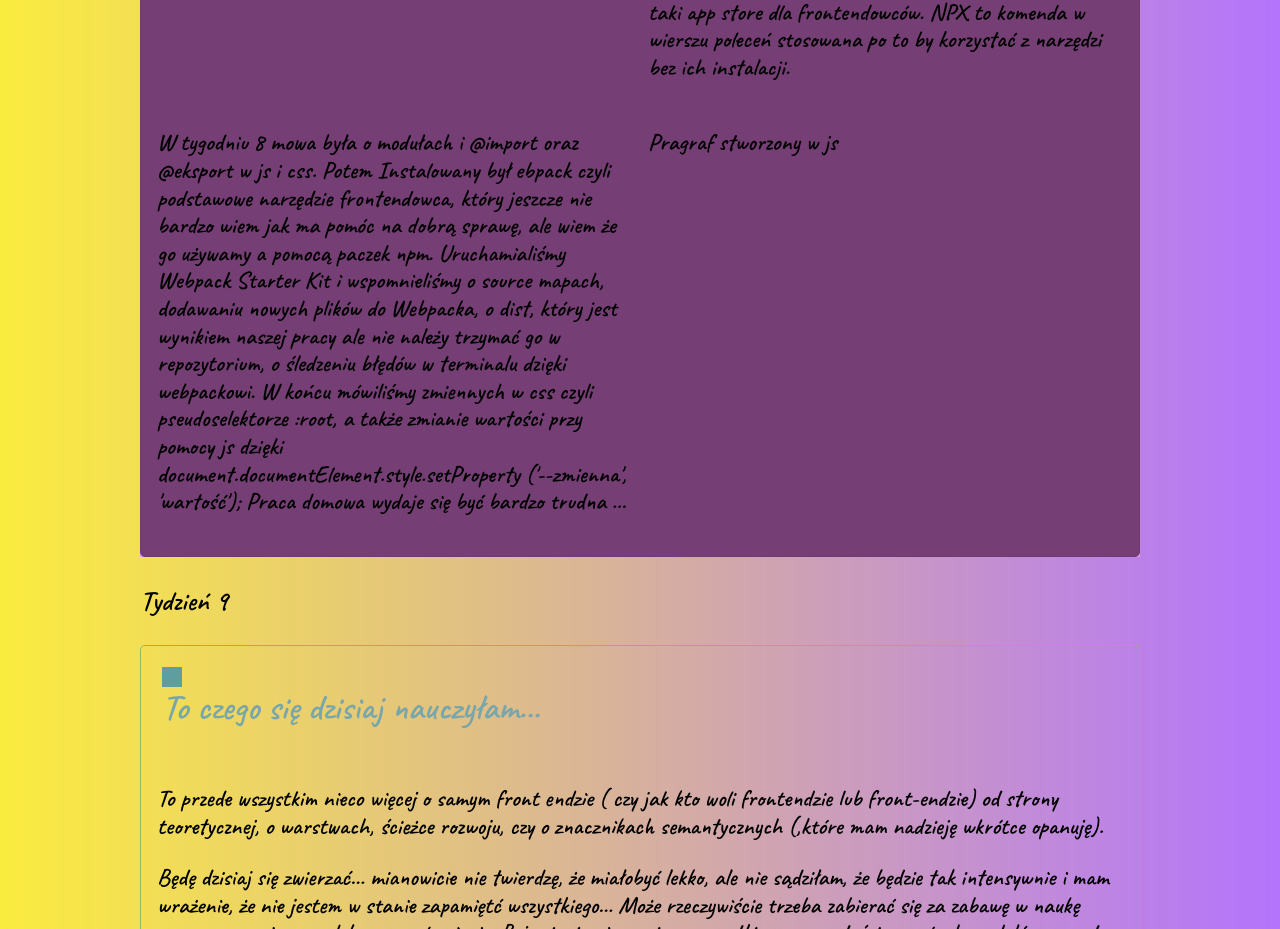
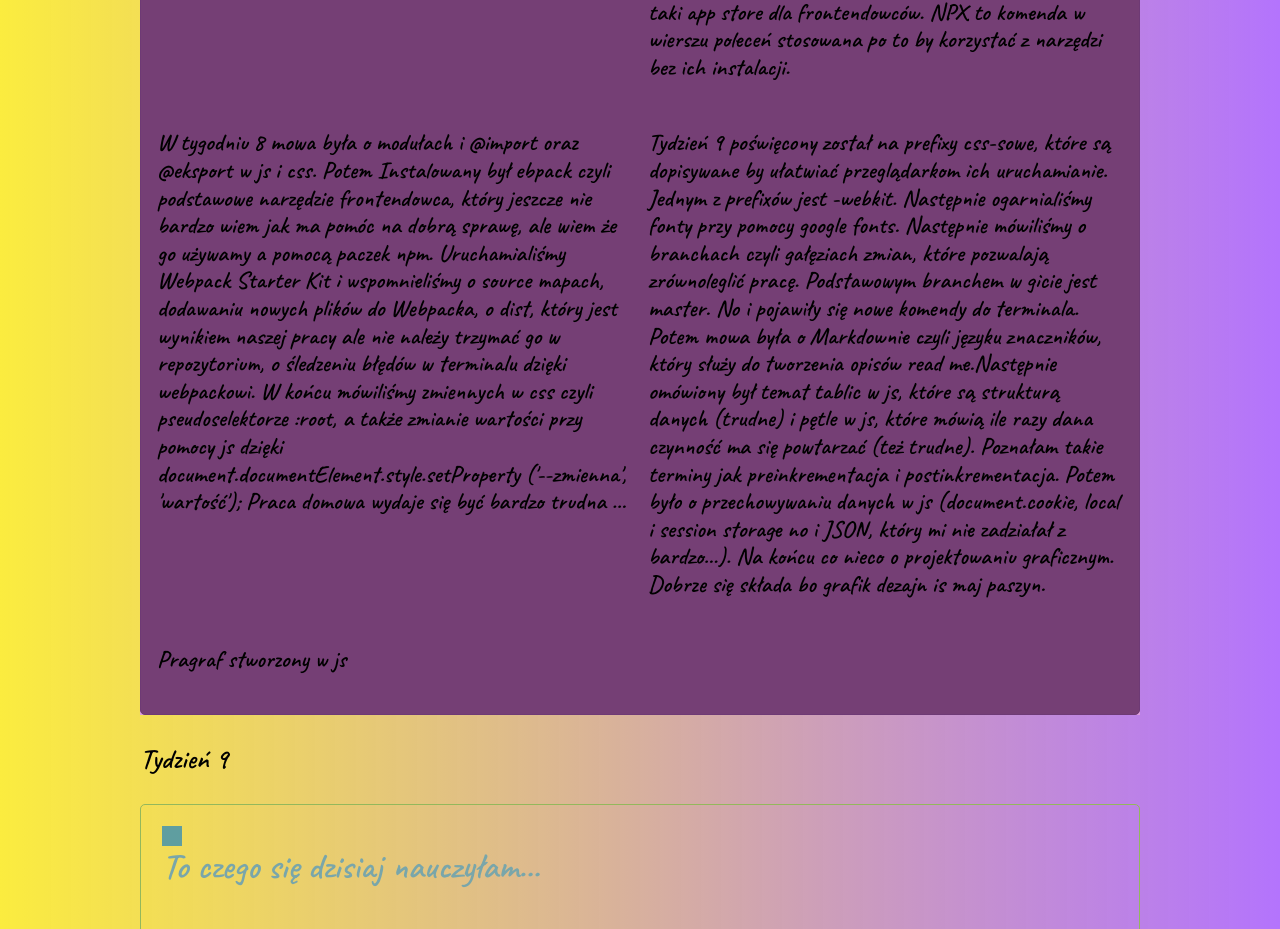
Before and after one commit to Gabriela-Mozer/webpack--test, a website built with webpack: page src/pages/index.html in a window 1280 px wide. Shown: the part 5189-6118 px from the top of the page. Built offline with nearby package versions, Linux system fonts and the light colour scheme.

Commit message:
adding paragraph

```diff
--- a/src/pages/index.html
+++ b/src/pages/index.html
@@ -285,6 +285,10 @@
             <p>W tygodniu 7 zaczęło się od pseudoklas i pseudelementów, z którymi miałam już wcześniej do czynienia (before, after, hover) a także i pseudoklasy,z którymi wcześniej nie miałam styczności (visited, focus, first-child (no może coś tam słyszałam),last-child,not). Następnie pozałam gitignore oraz node js. Pierwsze z nich to specjalny plik do ochrony zawartości przed widocznością w githubie. Drugie to taki js działający poza przeglądarką używana w terminalu. NPM to repozytorium do ściągania gotowych paczek ułatwiających budowę projektu. Innymi słowy  to taki app store dla frontendowców. NPX to komenda w wierszu poleceń stosowana po to by korzystać z narzędzi bez ich instalacji.</p>
             <p> W tygodniu 8 mowa była o modułach i @import oraz @eksport w js i css. Potem Instalowany był ebpack czyli podstawowe narzędzie frontendowca, który jeszcze nie bardzo wiem jak ma pomóc na dobrą sprawę, ale wiem  że go używamy a pomocą paczek npm. Uruchamialiśmy Webpack Starter Kit i  wspomnieliśmy o source mapach, dodawaniu nowych plików do Webpacka, o dist, który jest wynikiem naszej pracy ale nie należy trzymać go w repozytorium, o śledzeniu błędów w terminalu dzięki webpackowi. W końcu mówiliśmy  zmiennych w css czyli pseudoselektorze :root, a także zmianie wartości przy pomocy js dzięki document.documentElement.style.setProperty ('--zmienna', 'wartość');
               Praca domowa wydaje się być bardzo trudna ...  </p>
+              <p>Tydzień 9 poświęcony został na prefixy css-sowe, które są dopisywane by ułatwiać przeglądarkom ich uruchamianie. Jednym z prefixów jest -webkit. Następnie ogarnialiśmy fonty przy pomocy google fonts. Następnie mówiliśmy o branchach  czyli gałęziach zmian, które pozwalają zrównoleglić pracę. Podstawowym branchem w gicie jest master. No i pojawiły się nowe komendy do terminala.
+                Potem mowa była o Markdownie czyli języku znaczników, który służy do tworzenia opisów read me.Następnie omówiony był temat tablic w js, które są strukturą danych (trudne) i pętle w js, które mówią ile razy dana czynność ma się powtarzać (też trudne). Poznałam takie terminy jak preinkrementacja i postinkrementacja.
+                Potem było o przechowywaniu danych w js  (document.cookie, local i session storage no i JSON, który mi nie zadziałał z bardzo...). Na końcu co nieco o projektowaniu graficznym. Dobrze się składa bo grafik dezajn is maj paszyn.
+              </p>
             <p class="extra-paragraph--js"></p>
           </article>
         </div>
```
